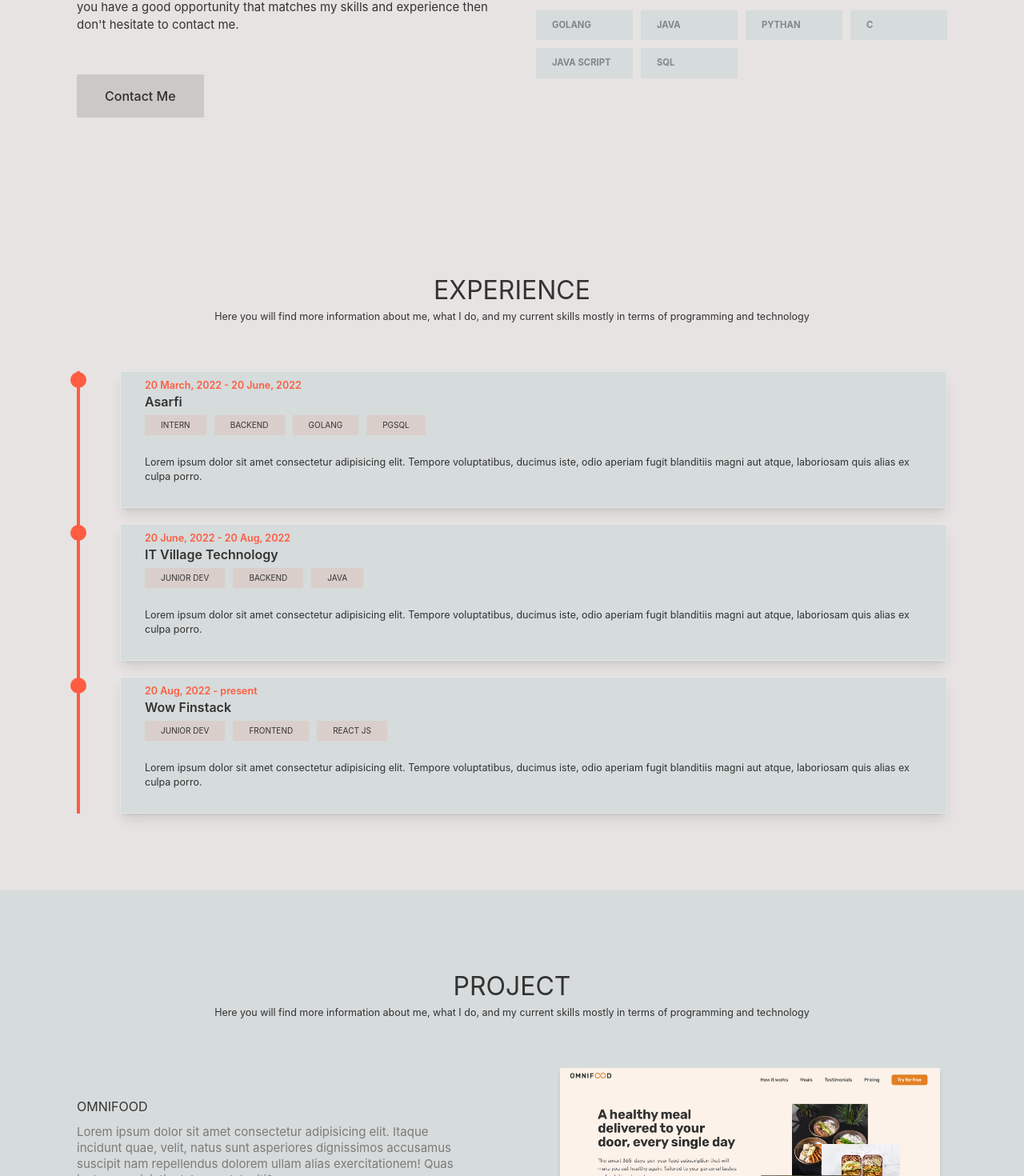
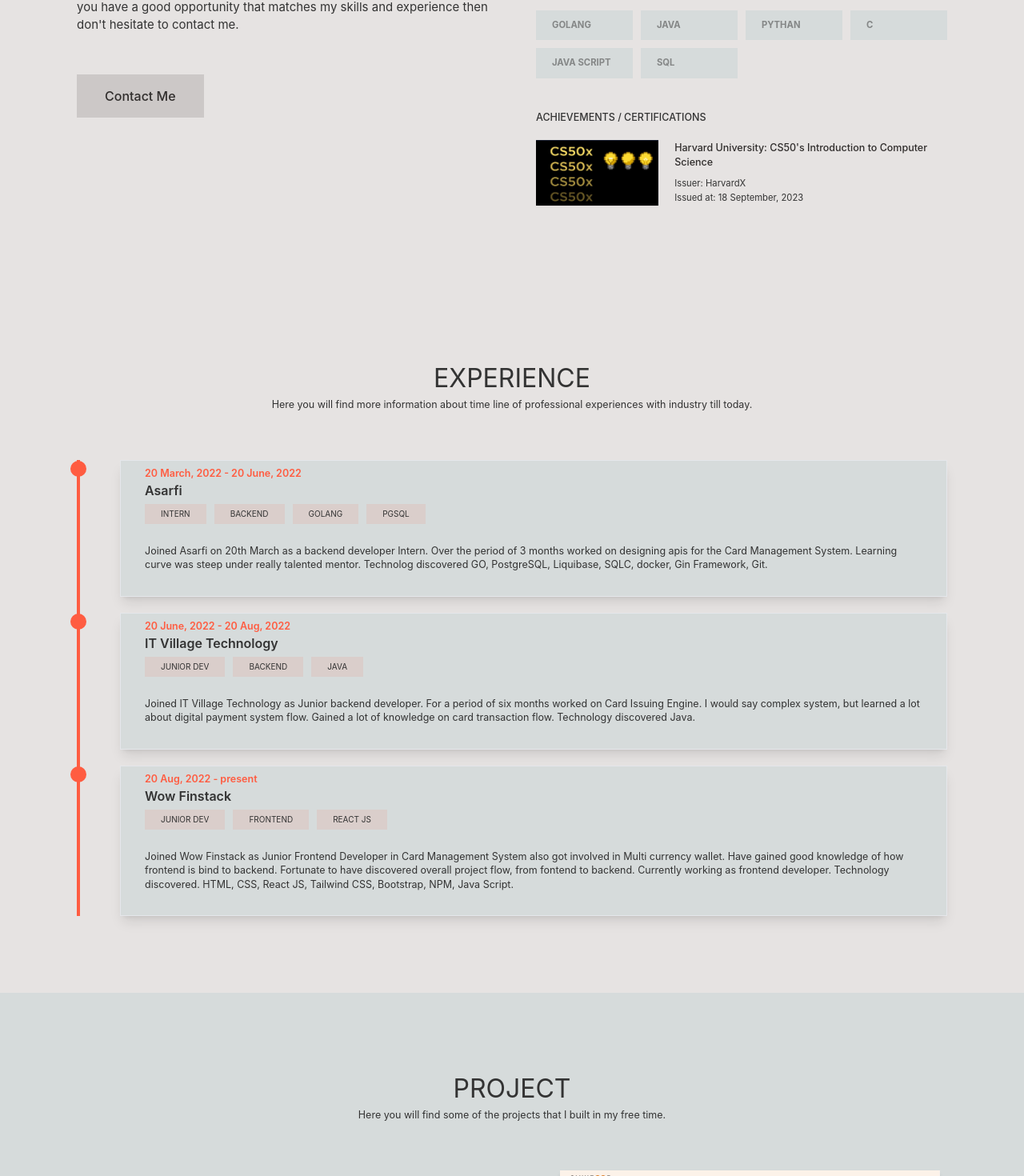
Before and after one commit to Phurba-Sherpa/portfolio, a React (Vite) app: page / in a window 1280 px wide. Shown: the part 1305-2775 px from the top of the page at 80% size. Built offline with nearby package versions, Linux system fonts and the light colour scheme.

Commit message:
Add certificate Add experience desc Add proj desc

```diff
--- a/index.html
+++ b/index.html
@@ -3,7 +3,7 @@
 
 <head>
   <meta charset="UTF-8" />
-  <link rel="icon" type="image/svg+xml" href="/vite.svg" />
+  <!-- <link rel="icon" type="image/svg+xml" href="/vite.svg" /> -->
   <meta name="viewport" content="width=device-width, initial-scale=1.0" />
   <title>Phurba Sherpa - Software Developer</title>
 </head>
--- a/src/component/About.jsx
+++ b/src/component/About.jsx
@@ -1,3 +1,4 @@
+import cs50url from "../assets/cs50x.jpg";
 export default function About() {
   return (
     <div className="container h-full" id="about">
@@ -64,6 +65,33 @@ export default function About() {
                 <li>sql</li>
               </ul>
             </div>
+            <div>
+              <h3 className="mb-8 font-medium">
+                achievements / certifications
+              </h3>
+              <div className="flex items-center text-lg normal-case gap-x-8 text-grayscale-400">
+                <a
+                  href="https://certificates.cs50.io/8d1333d5-d0bf-489d-b4fc-d01ad85ac979"
+                  className=""
+                >
+                  <img
+                    src={cs50url}
+                    alt="cs50x"
+                    className="w-[16.5rem] h-[8.2rem] shadow-sm hover:scale-105 transition-all duration-300"
+                  />
+                </a>
+                <div>
+                  <a
+                    href="https://certificates.cs50.io/8d1333d5-d0bf-489d-b4fc-d01ad85ac979"
+                    className="block mb-4 text-xl font-medium transition-all duration-300 text-grayscale-500 hover:text-black"
+                  >
+                    Harvard University: CS50's Introduction to Computer Science
+                  </a>
+                  <p>Issuer: HarvardX</p>
+                  <p>Issued at: 18 September, 2023</p>
+                </div>
+              </div>
+            </div>
           </div>
         </div>
       </section>
--- a/src/component/Contact.jsx
+++ b/src/component/Contact.jsx
@@ -90,6 +90,8 @@ const socialLinks = [
 ];
 
 const facts = [
-  "Loosely designed in Figma and coded in Visual Studio Code by yours truly. Built with React.js and Tailwind CSS, deployed with Vercel. All text is set in the Inter typeface.",
+  "Loosely designed in Figma and coded in Visual Studio Code by yours truly. Built with React.js and Tailwind CSS, deployed with Netlify. All text is set in the Inter typeface.",
   "I met with a coding in grade IX. It was in JAVA. We used BlueJ for compliation.",
+  "A passionate, flexible fullstack developer. Loves chanllenges and is always eager to dig into the new technologies.",
+  "Completed CS50x: CS50's introduction to Computer Science, got certified by Harvardx. Lessong learned: Power of C, breaking complex problem into smaller chunks, thinking like a programmer. how HLL works behind the scenes.",
 ];
--- a/src/component/Experience.jsx
+++ b/src/component/Experience.jsx
@@ -15,11 +15,7 @@ const ExpComp = ({ experience }) => {
             </p>
           ))}
         </div>
-        <p className="exp-desc">
-          Lorem ipsum dolor sit amet consectetur adipisicing elit. Tempore
-          voluptatibus, ducimus iste, odio aperiam fugit blanditiis magni aut
-          atque, laboriosam quis alias ex culpa porro.
-        </p>
+        <p className="exp-desc">{experience.desc}</p>
       </main>
     </div>
   );
@@ -31,8 +27,8 @@ export default function Experience() {
       <div className="mb-24 text-center">
         <h1 className="main-head">Experience</h1>
         <p className="text-xl">
-          Here you will find more information about me, what I do, and my
-          current skills mostly in terms of programming and technology
+          Here you will find more information about time line of professional
+          experiences with industry till today.
         </p>
       </div>
       <div className="grid pl-20 border-l-4 gap-y-8 border-logo-col">
@@ -51,6 +47,7 @@ const experiences = [
     position: "Intern",
     languages: ["Golang", "pgsql"],
     department: "Backend",
+    desc: "Joined Asarfi on 20th March as a backend developer Intern. Over the period of 3 months worked on designing apis for the Card Management System. Learning curve was steep under really talented mentor. Technolog discovered GO, PostgreSQL, Liquibase, SQLC, docker, Gin Framework, Git.",
   },
   {
     year: "20 June, 2022 - 20 Aug, 2022",
@@ -58,6 +55,7 @@ const experiences = [
     languages: ["Java"],
     position: "Junior Dev",
     department: "Backend",
+    desc: "Joined IT Village Technology as Junior backend developer. For a period of six months worked on Card Issuing Engine. I would say complex system, but learned a lot about digital payment system flow. Gained a lot of knowledge on card transaction flow. Technology discovered Java.",
   },
   {
     year: "20 Aug, 2022 - present",
@@ -65,5 +63,6 @@ const experiences = [
     languages: ["react js"],
     position: "junior dev",
     department: "frontend",
+    desc: "Joined Wow Finstack as Junior Frontend Developer in Card Management System also got involved in Multi currency wallet. Have gained good knowledge of how frontend is bind to backend. Fortunate to have discovered overall project flow, from fontend to backend. Currently working as frontend developer. Technology discovered. HTML, CSS, React JS, Tailwind CSS, Bootstrap, NPM, Java Script.",
   },
 ];
--- a/src/component/Footer.jsx
+++ b/src/component/Footer.jsx
@@ -1,5 +1,3 @@
-// import { Facebook, Linkedin, Mail, Instagram } from "react-feather";
-
 export default function Footer() {
   return (
     <div className="text-xl h-[10rem] flex justify-between items-center px-12 text-grayscale-300">
@@ -11,8 +9,6 @@ export default function Footer() {
           Loosely designed in Figma and coded in Visual Studio Code by yours
           truly
         </p>
-        {/* <p>yours truly. Built with React.js and Tailwind CSS, deployed with</p>
-        <p>Vercel. All text is set in the Inter typeface.</p> */}
       </div>
     </div>
   );
--- a/src/component/Project.jsx
+++ b/src/component/Project.jsx
@@ -8,12 +8,7 @@ const ProjectSec = ({ project }) => {
       <a href={project.link} className="project-title">
         {project.title}
       </a>
-      <p className="project-desc">
-        Lorem ipsum dolor sit amet consectetur adipisicing elit. Itaque incidunt
-        quae, velit, natus sunt asperiores dignissimos accusamus suscipit nam
-        repellendus dolorem ullam alias exercitationem! Quas iusto perspiciatis
-        dolore a deleniti?
-      </p>
+      <p className="project-desc">{project.desc}</p>
       <ul className="flex mt-3 gap-x-4">
         {project.languages.map((lang) => (
           <li className="inline-block proj-tag" key={lang}>
@@ -30,8 +25,7 @@ export default function Project() {
       <section className="mb-24 text-center">
         <h1 className="main-head">Project</h1>
         <p className="text-xl">
-          Here you will find more information about me, what I do, and my
-          current skills mostly in terms of programming and technology
+          Here you will find some of the projects that I built in my free time.
         </p>
       </section>
       <section className="grid items-center justify-between grid-cols-2 gap-x-48 gap-y-12 ">
@@ -50,19 +44,19 @@ const projects = [
   {
     title: "Omnifood",
     link: "https://ps-omnifood.netlify.app/",
-    desc: "",
+    desc: "Omnifood is an web app through which you can order an online healthy meal, diets are generated by AI powered. For now it is a static website, coded in pure html and css with some tints of Java Script. Designed by Udemy instructor Jonas, I built this project during online course.",
     languages: ["html", "css", "java script"],
   },
   {
     title: "Furniture",
     link: "#",
-    desc: "",
+    desc: "Furniture is a website, meant to display the wooden furnitures along with price tags. People can visit and order the furniture based on their preferences. Right now it is static coded with pure HTML and CSS. Built during my online course",
     languages: ["html", "css"],
   },
   {
     title: "portfolio",
     link: "https://phurbasherpa.netlify.app",
-    desc: "",
+    desc: "A personal website to showcase your work. Loosely designed in Figma and coded in Visual Studio Code by yours truly. Built with React.js and Tailwind CSS, deployed with Netlify. All text is set in the Inter typeface.",
     languages: ["react js", "tailwind css", "vite"],
   },
 ];
--- a/src/index.css
+++ b/src/index.css
@@ -30,6 +30,14 @@
     border-b-4 border-transparent hover:border-logo-col;
   }
 
+  .certified {
+    @apply absolute top-8  -right-8
+  text-grayscale-500 text-lg w-40 h-8
+  tracking-widest bg-[#ffd43b] content-['certified']
+  text-center font-bold uppercase
+  py-[1px]
+  rotate-45;
+  }
   /* ------------- */
   /* EXPERIENCE */
   /* ------------- */
```
Also changed, not shown: src/assets/cs50x.jpg (added).
